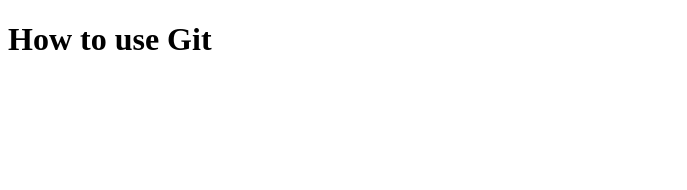
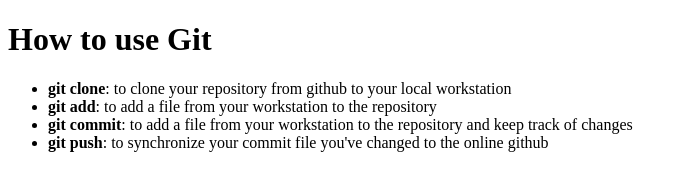
Before and after one commit to distephano30/git_learning, a plain HTML site: page index.html in a window 1280 px wide. Shown: the whole page, without its empty margins (0-687 px from the left). Drawn offline with Linux system fonts and the light colour scheme.

Commit message:
Adding some git code utility to the index

```diff
--- a/index.html
+++ b/index.html
@@ -7,5 +7,12 @@
 </head>
 <body>
     <h1>How to use Git</h1>
+
+    <ul>
+        <li><b>git clone</b>: to clone your repository from github to your local workstation</li>
+        <li><b>git add</b>: to add a file from your workstation to the repository</li>
+        <li><b>git commit</b>: to add a file from your workstation to the repository and keep track of changes</li>
+        <li><b>git push</b>: to synchronize your commit file you've changed to the online github</li>
+    </ul>
 </body>
 </html>
```
